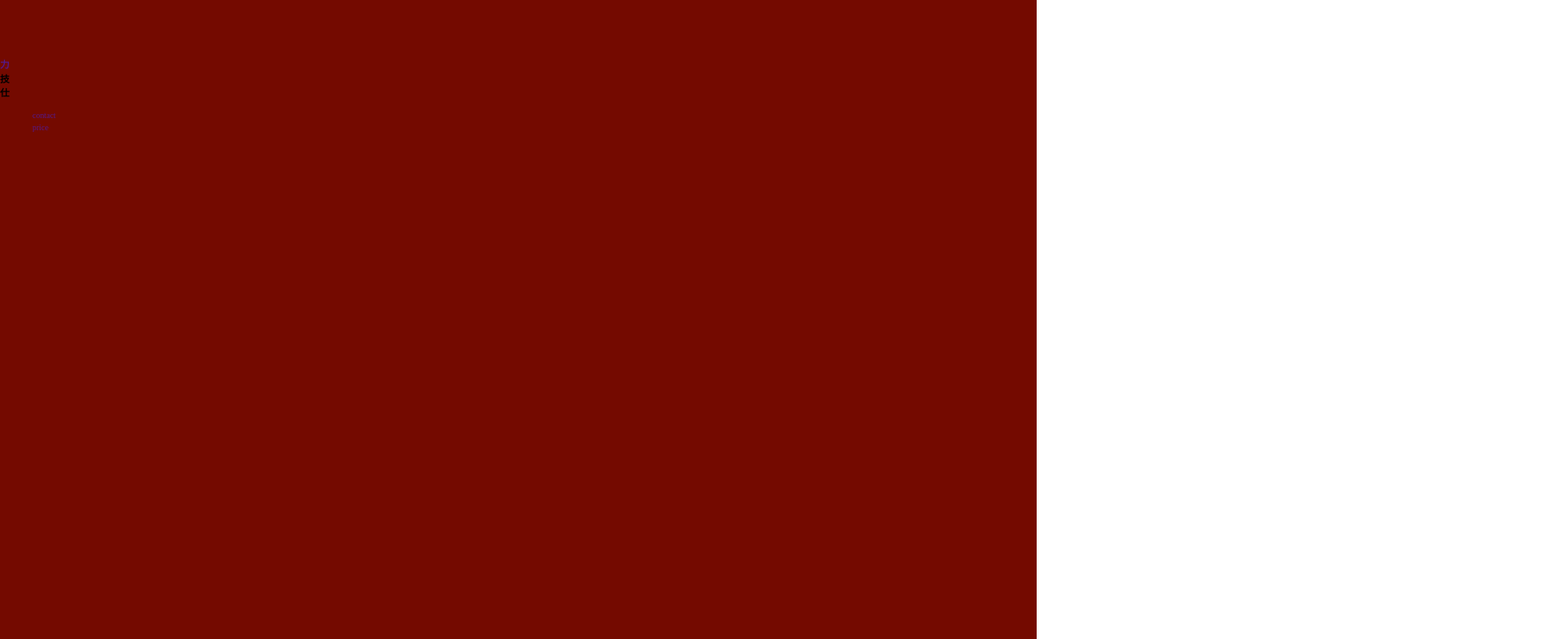
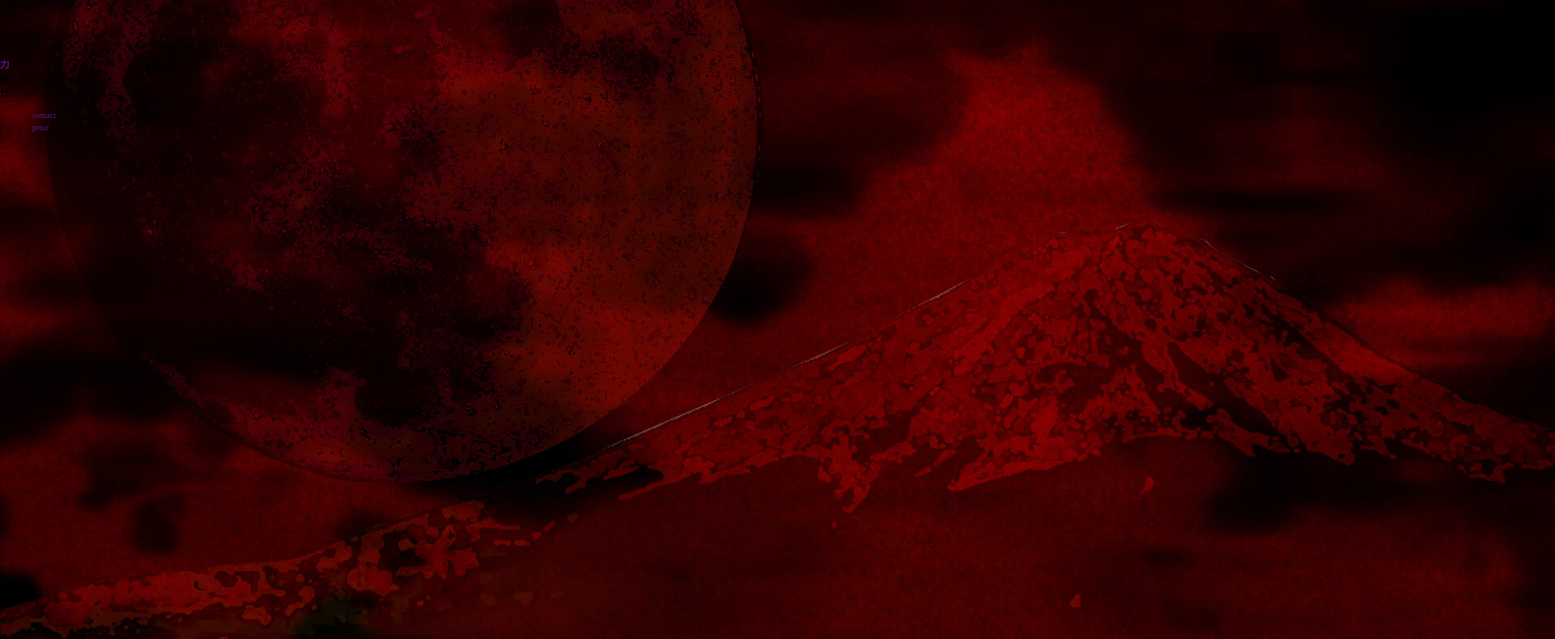
Before and after one commit to zaki358/Portfolio-1, a website built with webpack: page html/front-page.html in a window 1280 px wide. Shown: the part 32-822 px from the top of the page at 81% size, 1920 px wide, since content can reach past the window. Built offline with nearby package versions, Linux system fonts and the light colour scheme.

Commit message:
背景画像追加

```diff
--- a/scss/layout/_container.scss
+++ b/scss/layout/_container.scss
@@ -1,3 +1,8 @@
 #l-container {
-	background-color: #740A00;
+	height: 1080px;
+	width: 1920px;
+	background-image: url(../../images/container_background-image-pc.jpg);
+	background-size: cover;
+	background-position: center;
+	background-repeat: no-repeat;
 }
--- a/scss/layout/_main.scss
+++ b/scss/layout/_main.scss
@@ -1,4 +1,4 @@
 #l-main {
-    height: 1920px;
-    width: 1080px;
+    height: 100%;
+    width: 100%;
 }
```
Also changed, not shown: css/style.css, css/style.min.css, images/container_background-image-pc.jpg (added).
